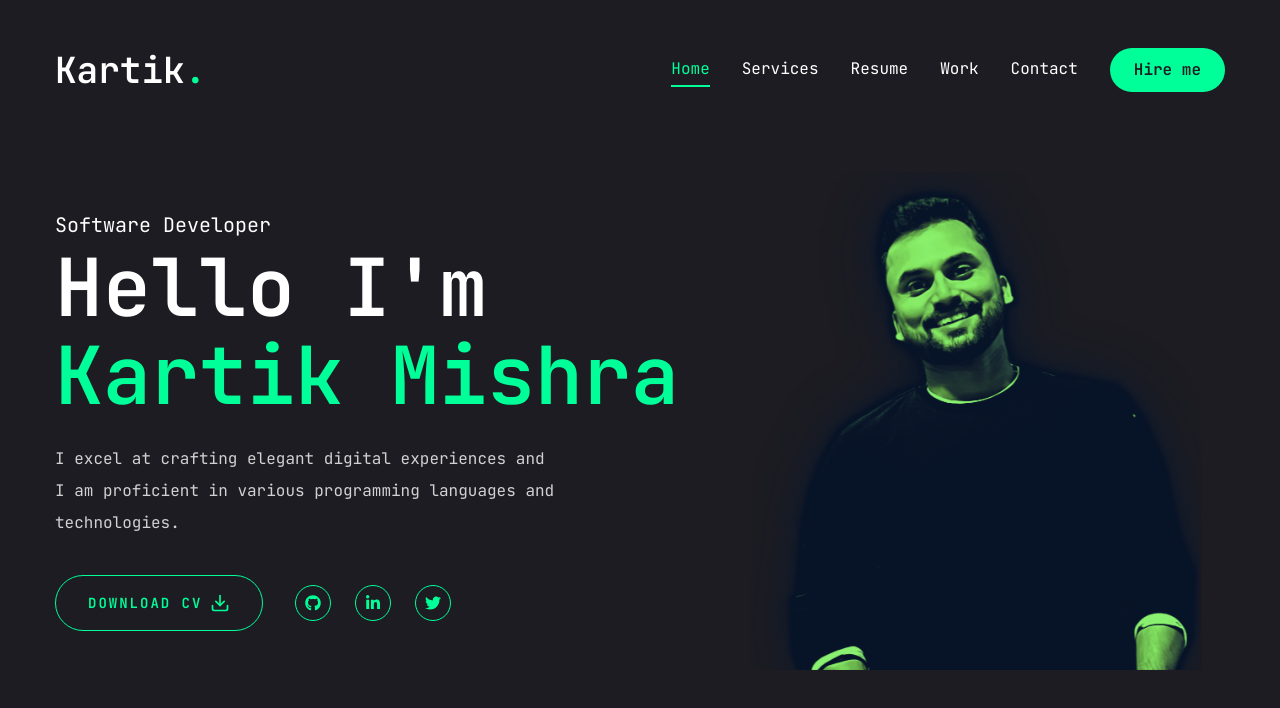
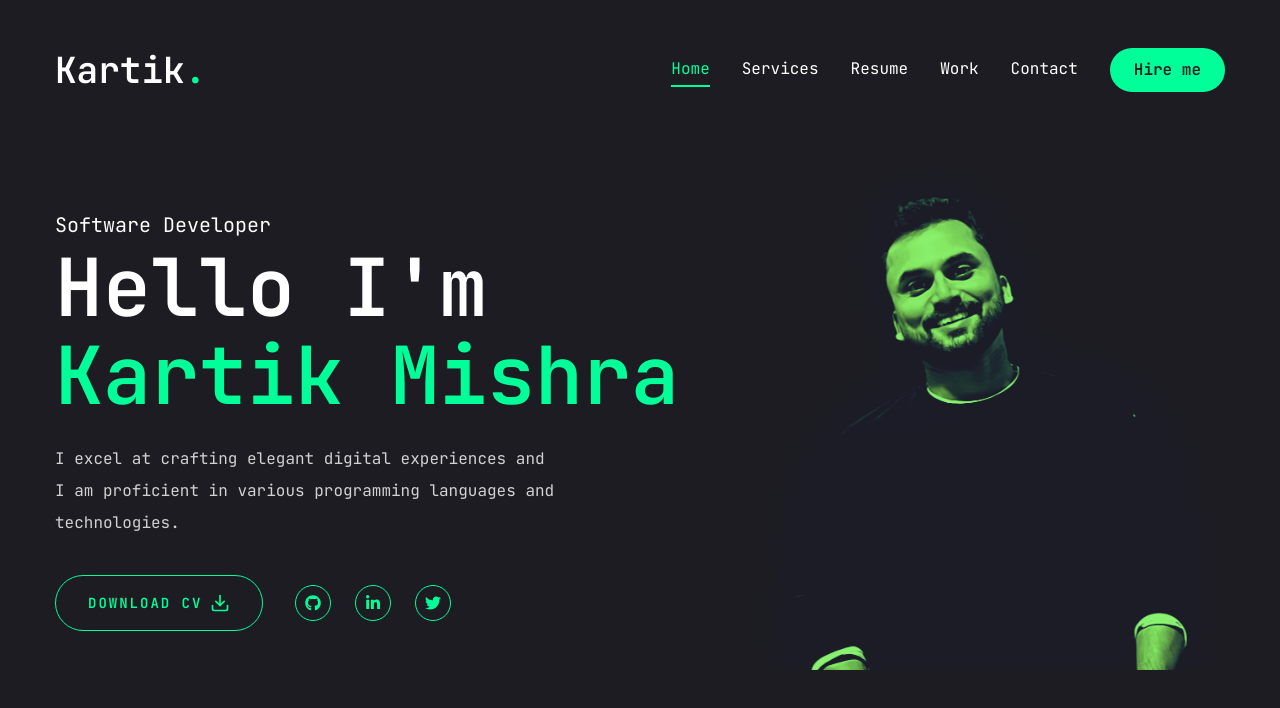
Before and after one commit to mrkartikmishra/nextjs-portfolio, a Next.js app: page / in a window 1280 px wide. Shown: the top 708 px of the page. Built offline with nearby package versions, Linux system fonts and the light colour scheme.

Commit message:
image added

```diff
--- a/src/app/page.js
+++ b/src/app/page.js
@@ -3,13 +3,14 @@ import { FiDownload } from "react-icons/fi";
 
 import Socials from "@/components/Socials";
 import Photo from "@/components/Photo";
+import Stats from "@/components/Stats";
 
 const Home = () => {
   return (
     <section className="h-full">
       <div className="container h-full mx-auto">
         <div className="flex flex-col items-center justify-between xl:flex-row xl:pt-8 xl:pb-24">
-          <div className="text-center xl:text-left">
+          <div className="order-2 text-center xl:text-left xl:order-none">
             <span className="text-xl">Software Developer</span>
             <h1 className="mb-6 h1">
               Hello I&apos;m <br />{" "}
@@ -36,11 +37,12 @@ const Home = () => {
               </div>
             </div>
           </div>
-          <div>
+          <div className="order-1 mb-8 xl:order-none xl:mb-0">
             <Photo />
           </div>
         </div>
       </div>
+      {/* <Stats /> */}
     </section>
   );
 };
--- a/src/components/Photo.jsx
+++ b/src/components/Photo.jsx
@@ -6,8 +6,21 @@ import Image from "next/image";
 const Photo = () => {
   return (
     <div className="relative w-full h-full">
-      <motion.div>
-        <div className="w-[298px] h-[298px] xl:w-[498px] xl:h-[498px]">
+      <motion.div
+        initial={{ opacity: 0 }}
+        animate={{
+          opacity: 1,
+          transition: { delay: 2, duration: 0.4, ease: "easeIn" },
+        }}
+      >
+        <motion.div
+          initial={{ opacity: 0 }}
+          animate={{
+            opacity: 1,
+            transition: { delay: 2.4, duration: 0.4, ease: "easeInOut" },
+          }}
+          className="w-[298px] h-[298px] xl:w-[498px] xl:h-[498px] mix-blend-lighten"
+        >
           <Image
             src={"/assets/dp3.png"}
             priority
@@ -16,7 +29,7 @@ const Photo = () => {
             alt="photo"
             className="object-contain"
           />
-        </div>
+        </motion.div>
       </motion.div>
     </div>
   );
--- a/src/components/Stairs.jsx
+++ b/src/components/Stairs.jsx
@@ -34,7 +34,7 @@ const Stairs = () => {
               ease: "easeInOut",
               delay: reverseIndex(index) * 0.1,
             }}
-            className="relative w-full h-full bg-accent/40"
+            className="relative w-full h-full bg-accent"
           />
         );
       })}
--- /dev/null
+++ b/src/components/Stats.jsx
@@ -0,0 +1,7 @@
+"use client";
+
+const Stats = () => {
+  return <div>Stats</div>;
+};
+
+export default Stats;
```
Also changed, not shown: public/assets/dp3 - Copy.png (added).
